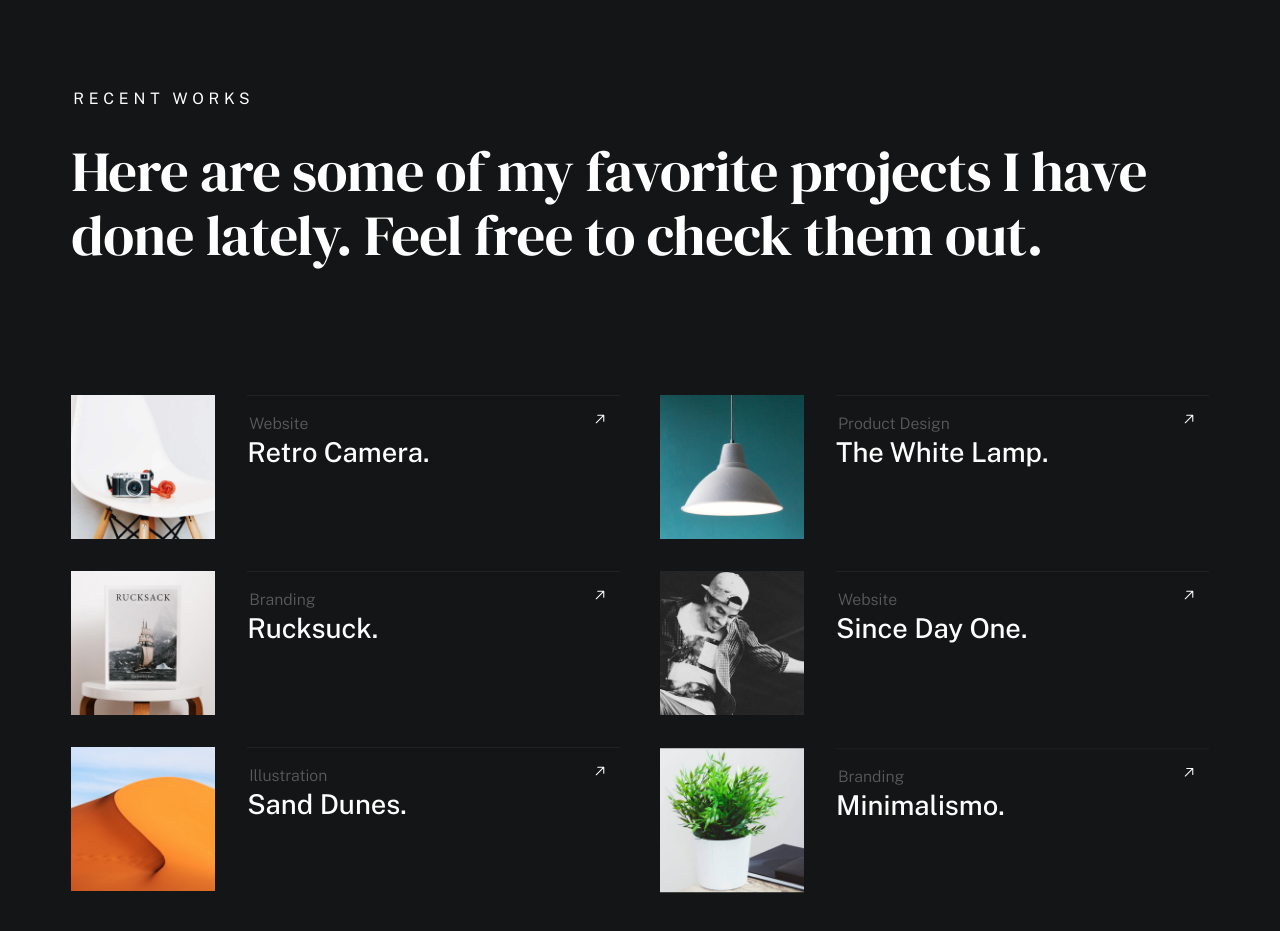
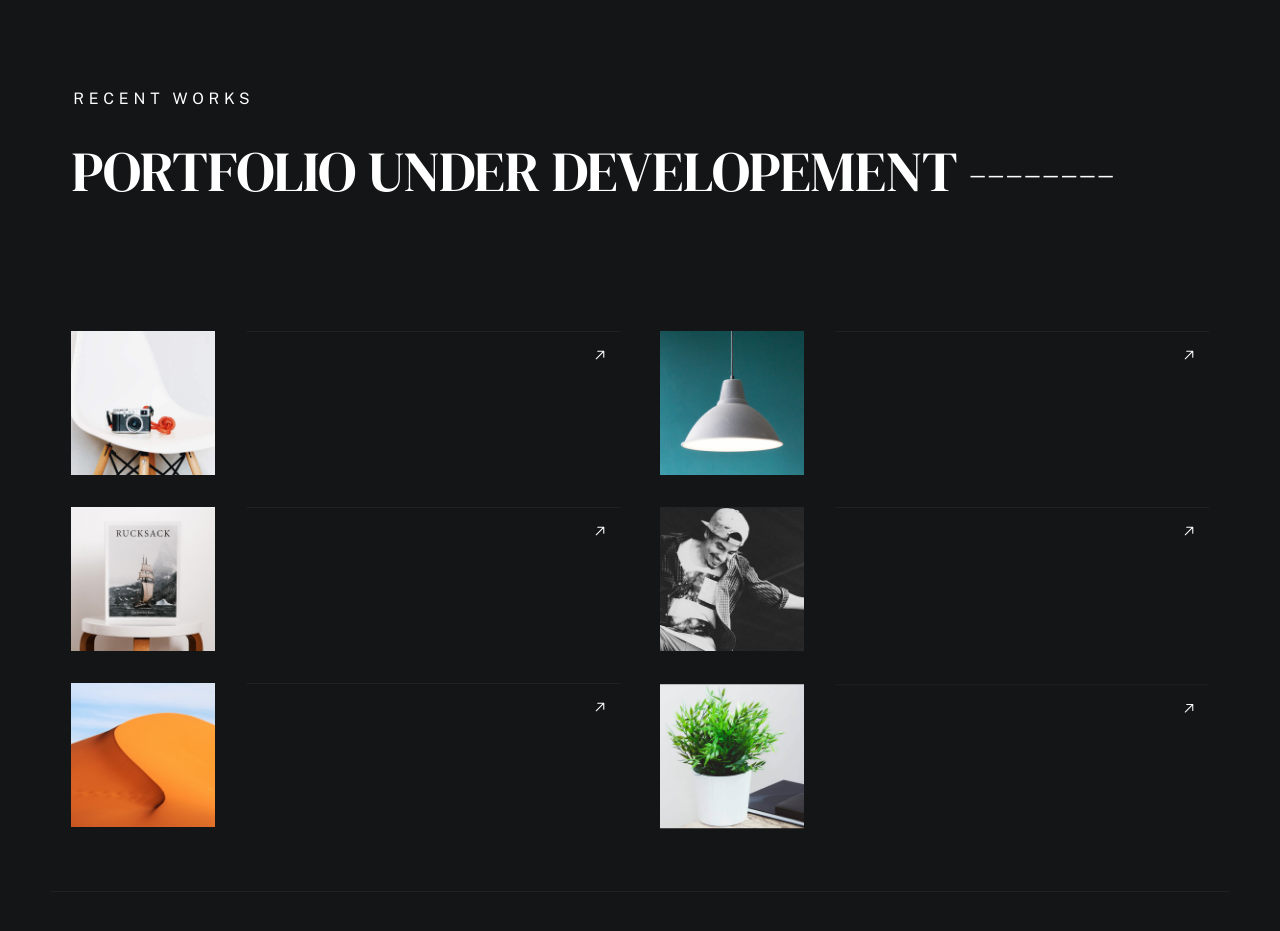
Before and after one commit to abhxi-r-s/Portfolio, a plain HTML site: page index.html in a window 1280 px wide. Shown: the part 3400-4331 px from the top of the page. Drawn offline with nearby package versions, Linux system fonts and the light colour scheme; a web font is replaced by a local one.

Commit message:
error correction

```diff
--- a/index.html
+++ b/index.html
@@ -261,8 +261,10 @@
                             Recent Works
                         </h2>
                         <p class="h1" data-animate-el>
-                            Here are some of my favorite projects I have done lately. Feel free to check them out.
-                        </p>
+                            PORTFOLIO UNDER DEVELOPEMENT --------
+                            </p>
+                            <!-- Here are some of my favorite projects I have done lately. Feel free to check them out.
+                         -->
 
                         <ul class="folio-list row block-lg-one-half block-stack-on-1000">
 
@@ -274,12 +276,12 @@
                                     </div>
 
                                     <div class="folio-list__item-text">
-                                        <div class="folio-list__item-cat">
+                                        <!-- <div class="folio-list__item-cat">
                                             Website
                                         </div>
                                         <div class="folio-list__item-title">
                                             Retro Camera.
-                                        </div>
+                                        </div> -->
                                     </div>
                                 </a>
                                 <a class="folio-list__proj-link" href="#" title="project link">
@@ -295,12 +297,12 @@
                                     </div>
 
                                     <div class="folio-list__item-text">
-                                        <div class="folio-list__item-cat">
+                                        <!-- <div class="folio-list__item-cat">
                                             Product Design
                                         </div>
                                         <div class="folio-list__item-title">
                                             The White Lamp.
-                                        </div>
+                                        </div> -->
                                     </div>
                                 </a>
                                 <a class="folio-list__proj-link" href="#" title="project link">
@@ -316,12 +318,12 @@
                                     </div>
 
                                     <div class="folio-list__item-text">
-                                        <div class="folio-list__item-cat">
+                                        <!-- <div class="folio-list__item-cat">
                                             Branding
                                         </div>
                                         <div class="folio-list__item-title">
                                             Rucksuck.
-                                        </div>
+                                        </div> -->
                                     </div>
                                 </a>
                                 <a class="folio-list__proj-link" href="#" title="project link">
@@ -337,12 +339,12 @@
                                     </div>
 
                                     <div class="folio-list__item-text">
-                                        <div class="folio-list__item-cat">
+                                        <!-- <div class="folio-list__item-cat">
                                             Website
                                         </div>
                                         <div class="folio-list__item-title">
                                             Since Day One.
-                                        </div>
+                                        </div> -->
                                     </div>
                                 </a>
                                 <a class="folio-list__proj-link" href="#" title="project link">
@@ -358,12 +360,12 @@
                                     </div>
 
                                     <div class="folio-list__item-text">
-                                        <div class="folio-list__item-cat">
+                                        <!-- <div class="folio-list__item-cat">
                                             Illustration
                                         </div>
                                         <div class="folio-list__item-title">
                                             Sand Dunes.
-                                        </div>
+                                        </div> -->
                                     </div>
                                 </a>
                                 <a class="folio-list__proj-link" href="#" title="project link">
@@ -379,12 +381,12 @@
                                     </div>
 
                                     <div class="folio-list__item-text">
-                                        <div class="folio-list__item-cat">
+                                        <!-- <div class="folio-list__item-cat">
                                             Branding
                                         </div>
                                         <div class="folio-list__item-title">
                                             Minimalismo.
-                                        </div>
+                                        </div> -->
                                     </div>
                                 </a>
                                 <a class="folio-list__proj-link" href="#" title="project link">
```
